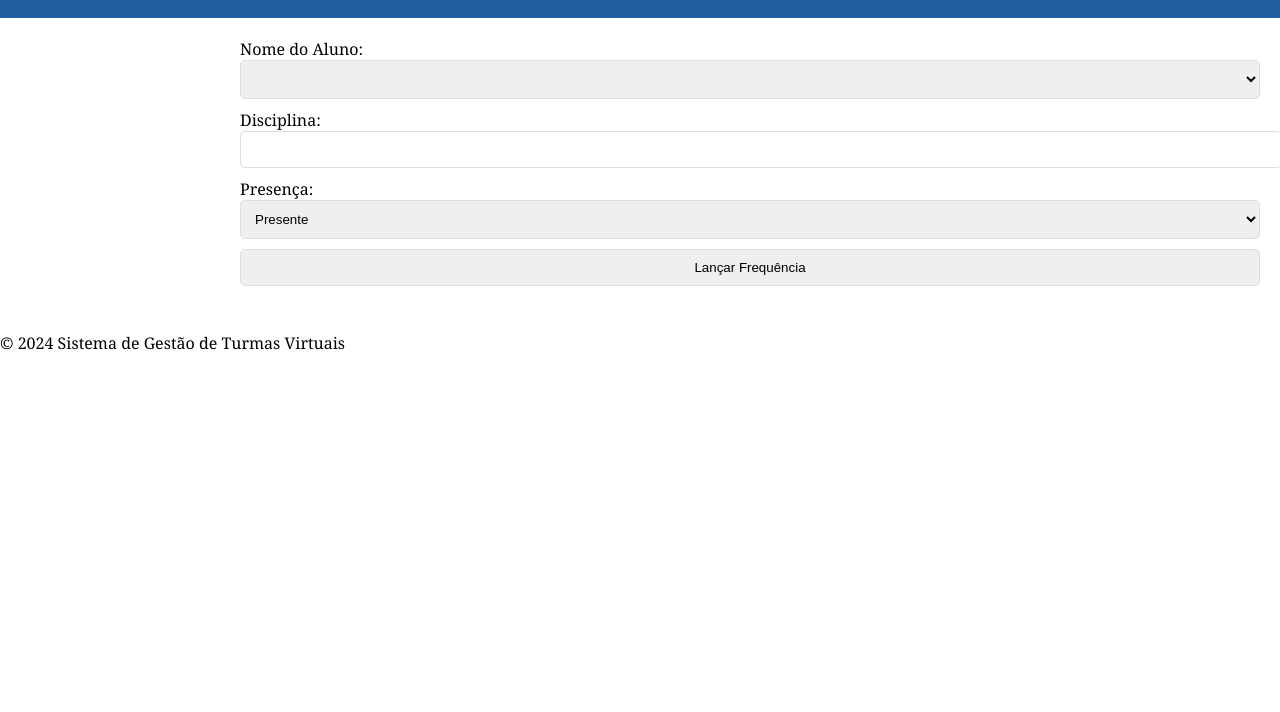
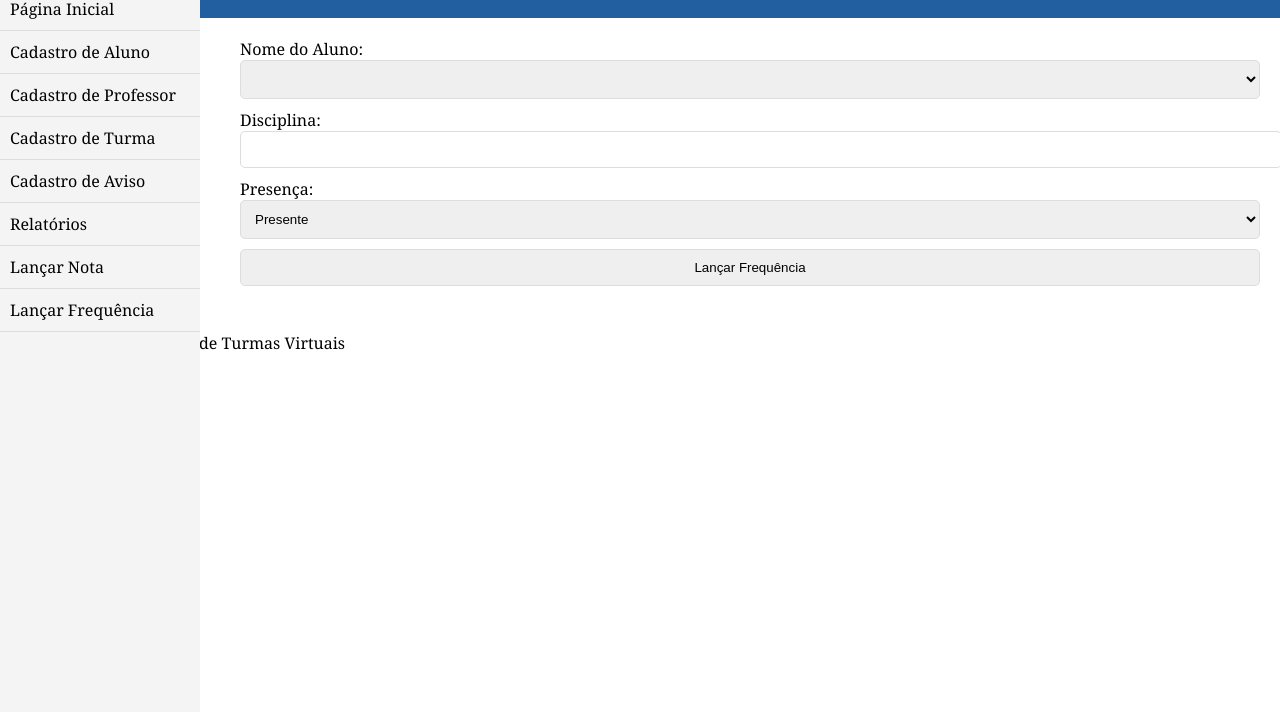
Before and after one commit to vini-001/xdes04, a plain HTML site: page lancar-frequencia.html in a window 1280 px wide. Shown: the part 88-800 px from the top of the page. Drawn offline with Linux system fonts and the light colour scheme.

Commit message:
Bugs correction

```diff
--- a/lancar-frequencia.html
+++ b/lancar-frequencia.html
@@ -8,11 +8,24 @@
     <title>Lançar Frequência</title>
     <link rel="stylesheet" href="styles.css">
 </head>
+
 <body>
     <header>
         <h1>Lançar Frequência</h1>
     </header>
     <main>
+        <nav>
+            <ul>
+                <li><a href="index.html">Página Inicial</a></li>
+                <li><a href="cadastro-aluno.html">Cadastro de Aluno</a></li>
+                <li><a href="cadastro-professor.html">Cadastro de Professor</a></li>
+                <li><a href="cadastro-turma.html">Cadastro de Turma</a></li>
+                <li><a href="cadastro-aviso.html">Cadastro de Aviso</a></li>
+                <li><a href="relatorios.html">Relatórios</a></li>
+                <li><a href="lancar-nota.html">Lançar Nota</a></li>
+                <li><a href="lancar-frequencia.html">Lançar Frequência</a></li>
+            </ul>
+        </nav>
         <form onsubmit="lancarFrequencia(event)">
             <label for="aluno">Nome do Aluno:</label>
             <select id="aluno" name="aluno" required>
```
Also changed, not shown: cadastro-aluno.html (+3 -1 lines), cadastro-aviso.html (+3 -1 lines), cadastro-professor.html (+3 -1 lines), cadastro-turma.html (+6 -3 lines), index.html (+1 -0 lines), lancar-nota.html (+12 -0 lines), relatorios.html (+7 -1 lines).
